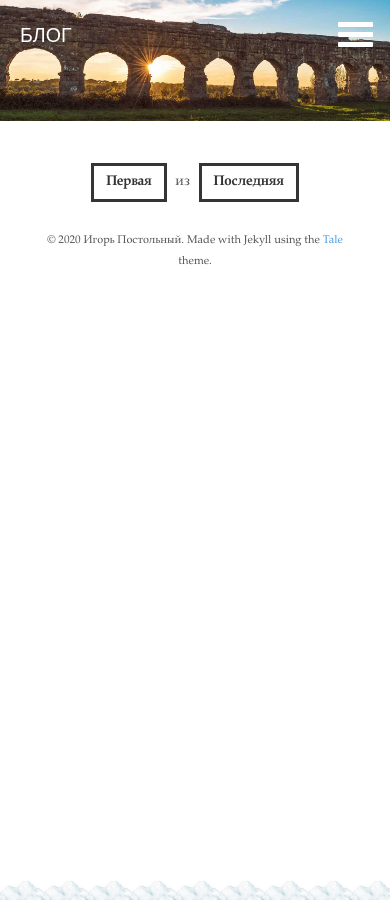
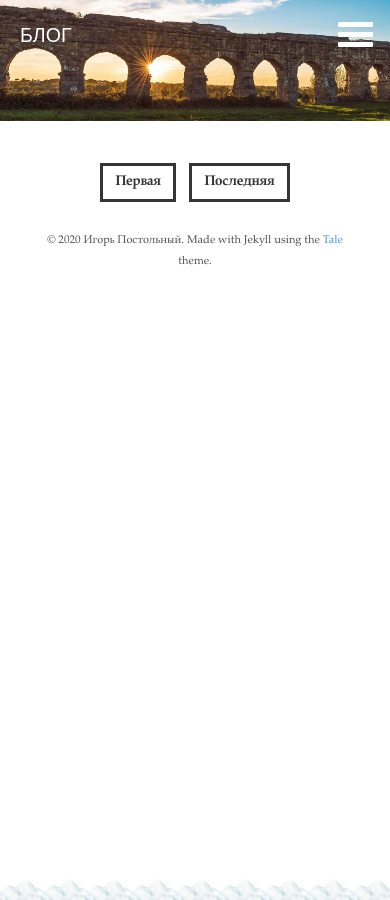
Before and after one commit to postolny/postolny.github.io, a Jekyll site: the page built from README.md, in a window 390 px wide. Built offline with Jekyll 4.4.1, drawn with Linux system fonts in a browser that asks for light colours; nearby versions of some CDN libraries; our own code applies the rules of GitHub Pages for plain Markdown files.

Commit message:
Update _pagination.scss

```diff
--- a/_sass/tale/_pagination.scss
+++ b/_sass/tale/_pagination.scss
@@ -44,4 +44,7 @@
       padding: 6px 12px;
    }
  }
+  .page_number {
+      display: none;
   }
+}
```
Lines whose indentation alone changed are shown as unchanged.
